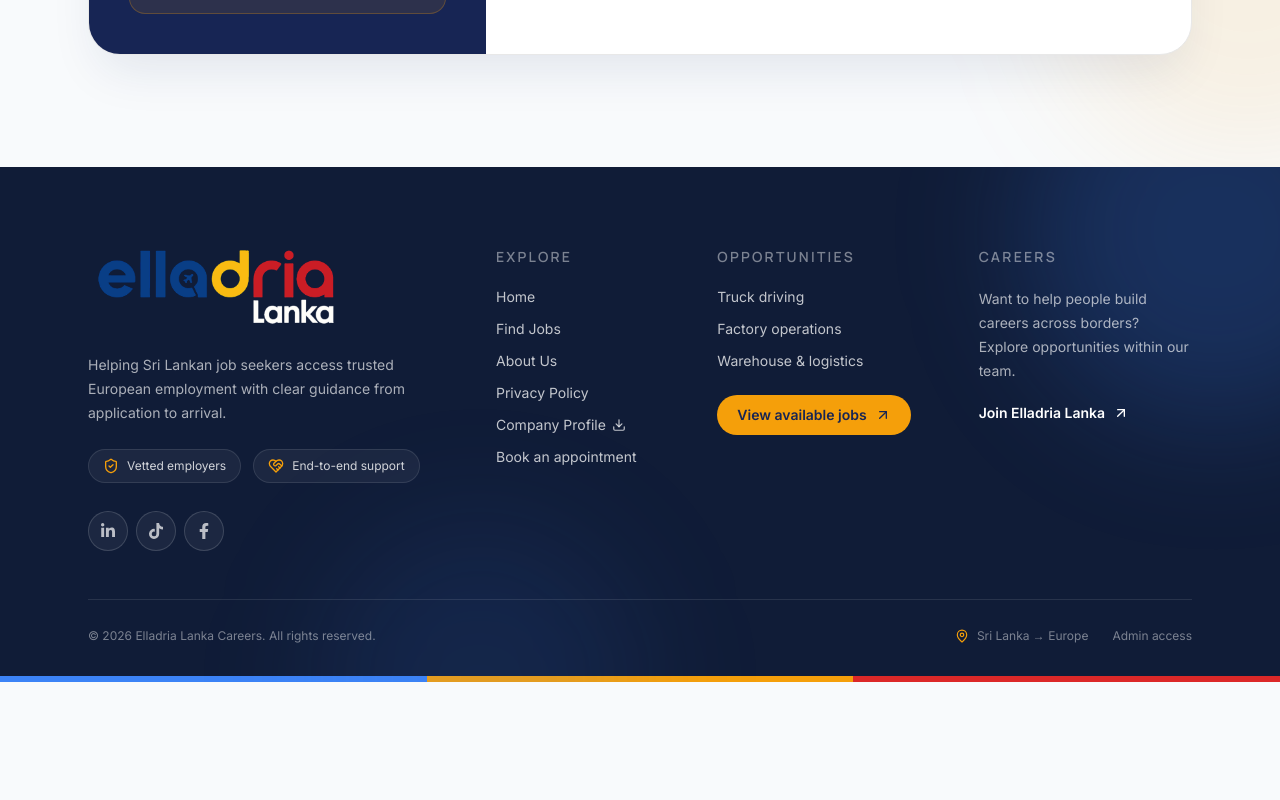
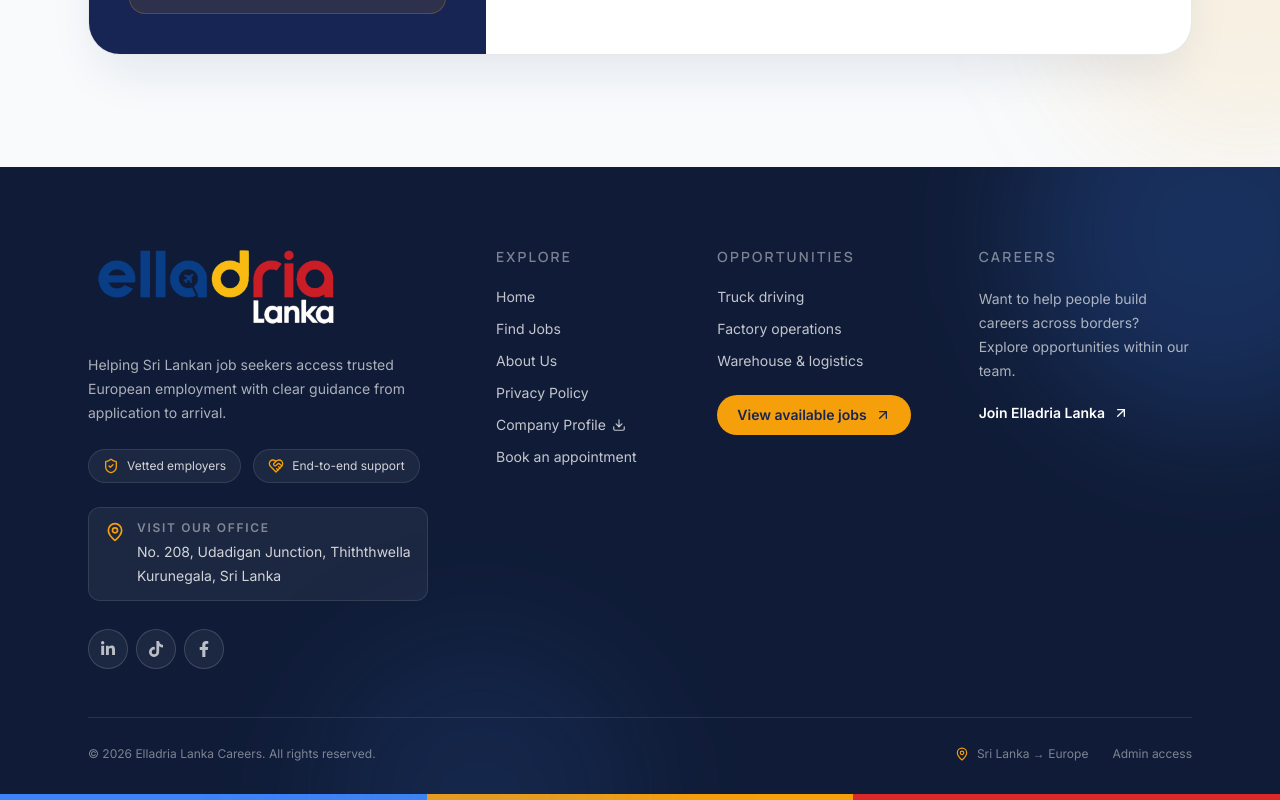
Before and after one commit to thusharanavod123/remix-of-event-registration-page-template, a React (Vite) app: page / in a window 1280 px wide. Shown: the part 6731-7531 px from the top of the page. Before the commit the page ends 7413 px from the top, so only its background shows below. Built offline with nearby package versions, Linux system fonts and the light colour scheme; no server answers; the database is empty; the HTML template or start-up script is replaced by a standard one.

Commit message:
add location

```diff
--- a/src/components/recruit/RecruitLayout.tsx
+++ b/src/components/recruit/RecruitLayout.tsx
@@ -20,6 +20,8 @@ const socialLinks = [
 ];
 
 const companyProfileUrl = "/elladria-lanka-company-profile.pdf";
+const officeAddress = "No. 208, Udadigan Junction, Thiththwella, Kurunegala, Sri Lanka";
+const officeMapUrl = `https://www.google.com/maps/search/?api=1&query=${encodeURIComponent(officeAddress)}`;
 const introEnabled = true;
 
 export function RecruitLayout() {
@@ -242,6 +244,16 @@ export function RecruitLayout() {
                 <span className="inline-flex items-center gap-2 rounded-full border border-white/10 bg-white/5 px-3.5 py-2 text-xs text-white/80"><ShieldCheck className="h-4 w-4 text-ro-yellow" /> Vetted employers</span>
                 <span className="inline-flex items-center gap-2 rounded-full border border-white/10 bg-white/5 px-3.5 py-2 text-xs text-white/80"><HeartHandshake className="h-4 w-4 text-ro-yellow" /> End-to-end support</span>
               </div>
+              <a href={officeMapUrl} target="_blank" rel="noreferrer" className="group mt-6 flex w-fit max-w-sm items-start gap-3 rounded-xl border border-white/10 bg-white/5 px-4 py-3 transition-colors hover:border-ro-yellow/50 hover:bg-white/10" aria-label={`Open Elladria Lanka office location in Google Maps: ${officeAddress}`}>
+                <MapPin className="mt-0.5 h-5 w-5 shrink-0 text-ro-yellow" />
+                <span>
+                  <span className="block text-xs font-semibold uppercase tracking-[0.14em] text-white/45">Visit our office</span>
+                  <span className="mt-1 block text-sm leading-6 text-white/80 group-hover:text-white">
+                    No. 208, Udadigan Junction, Thiththwella<br />
+                    Kurunegala, Sri Lanka
+                  </span>
+                </span>
+              </a>
               <div className="mt-7 flex items-center gap-2" aria-label="Elladria Lanka Careers social media">
                 {socialLinks.map(({ label, href, icon: Icon }) => (
                   <a key={label} href={href} target="_blank" rel="noreferrer" aria-label={`Follow Elladria Lanka Careers on ${label}`} title={label} className="group flex h-10 w-10 items-center justify-center rounded-full border border-white/15 bg-white/5 text-white/70 transition-all duration-300 hover:-translate-y-1 hover:border-ro-yellow hover:bg-ro-yellow hover:text-ro-blue hover:shadow-lg hover:shadow-ro-yellow/15">
```
